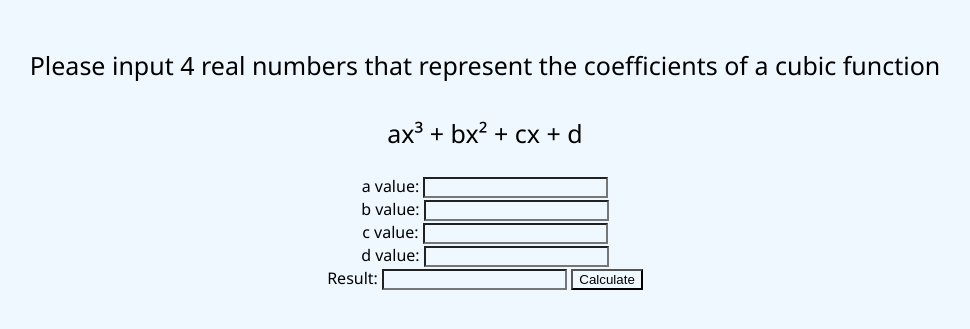
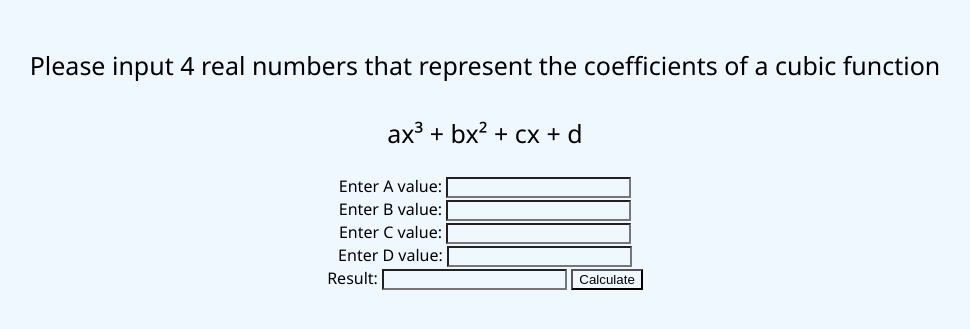
Before and after one commit to Cbenjamin08/assignment-2, a website built with Vite: page index.html in a window 1280 px wide. Shown: the part 189-518 px from the top of the page, without its empty margins (155-1125 px from the left). Built offline with nearby package versions, Linux system fonts and the light colour scheme; files whose address does not match are found by name.

Commit message:
Added javascript calculations for case A

```diff
--- a/index.html
+++ b/index.html
@@ -14,33 +14,27 @@
   <p> Please input 4 real numbers that represent the coefficients of a cubic function
     <br>
     <br>
-    ax³ + bx² + cx + d </p>
+    ax³ + bx² + cx + d
+  </p>
 
   <div class="container">
     <form id="cubic-form">
-      <div class="input a">
-        <label for="a">a value:</label>
-        <input type="number" id="a" name="a" required />
-      </div>
-      <div class="input b">
-        <label for="b">b value:</label>
-        <input type="number" id="b" name="b" required />
-      </div>
-      <div class="input c">
-        <label for="c">c value:</label>
-        <input type="number" id="c" name="c" required />
-      </div>
-      <div class="input d">
-        <label for="d">d value:</label>
-        <input type="number" id="d" name="d" required />
-      </div>
+      <label for="a"> Enter A value: </label>
+      <input type="text" id="a" name="a"> <br>
+      <label for="b"> Enter B value: </label>
+      <input type="text" id="b" name="b"> <br>
+      <label for="c"> Enter C value: </label>
+      <input type="text" id="c" name="c"> <br>
+      <label for="d"> Enter D value: </label>
+      <input type="text" id="d" name="d"> <br>
       <label for="result">Result:</label>
       <input type="text" id="result" name="result" />
       <input type="submit" value="Calculate" />
+
     </form>
   </div>
 
-  <script src="script.ts"></script>
+  <script src="src/main.ts"></script>
 </body>
 
 </html>
--- a/src/main.ts
+++ b/src/main.ts
@@ -10,10 +10,17 @@ form?.addEventListener("submit", (event) => {
     const c: number = Number(formData.get("c"));
     const d: number = Number(formData.get("d"));
 
-    const discriminant = a + b + c + d;
+    const p = 3 * a * c - b * b / (3 * a * a);
+    const q = 27 * a * a * d - 9 * a * b * c + 2 * b * b * b / (27 * a * a * a);
+    const discriminant = Math.pow(q / 2, 2) + Math.pow(p / 3, 3);
 
     if (discriminant < 0) {
-        (document.getElementById("result") as HTMLInputElement).value = "No Roots";
+        const adjustment = b / (3 * a);
+        const theta = 1 / 3 * Math.acos(-q / (2 * Math.sqrt(-Math.pow(p / 3, 3))));
+        const rootOne = 2 * Math.sqrt(-p / 3) * Math.cos(theta) - adjustment;
+        const rootTwo = 2 * Math.sqrt(-p / 3) * Math.cos(theta + 2 * Math.PI / 3) - adjustment;
+        const rootThree = 2 * Math.sqrt(-p / 3) * Math.cos(theta + 4 * Math.PI / 3) - adjustment;
+        (document.getElementById("result") as HTMLInputElement).value = `x1=${rootOne}, x2=${rootTwo}, x3=${rootThree}`;
     } else if (discriminant > 0) {
         (document.getElementById("result") as HTMLInputElement).value = `x=${discriminant}`;
     } else {
```
